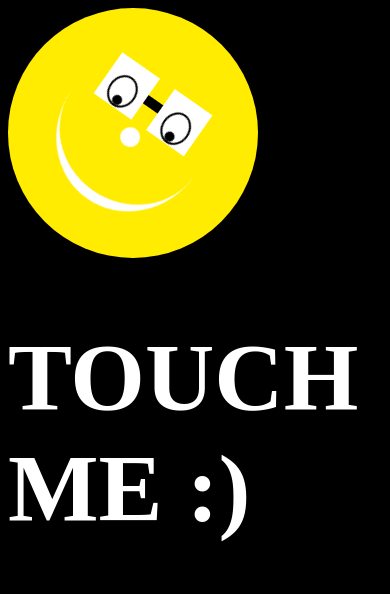
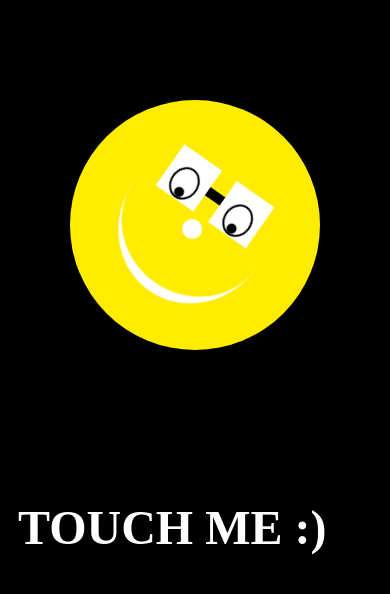
Before and after one commit to rajveermakkar/smilyFace, a plain HTML site: page index.html in a window 390 px wide. Drawn offline with Linux system fonts and the light colour scheme.

Commit message:
Mobile View Added

```diff
--- a/index.html
+++ b/index.html
@@ -2,6 +2,7 @@
 
 <head>
     <link rel="stylesheet" href="style.css">
+    <meta name="viewport" content="width=device-width, initial-scale=1.0">
 </head>
 
 <body>
--- a/style.css
+++ b/style.css
@@ -1,6 +1,7 @@
 body {
     background-color: black;
     color:white;
+    user-select: none;
   }
   #stop{
     display: inline;
@@ -123,3 +124,29 @@ body {
       transform: rotate(-45deg);
     }
   }
+@media only screen and (max-width:620px){
+  #box {
+    border-radius: 50%;
+    height: 250px;
+    width: 250px;
+    animation-name: colorchange;
+    animation-duration: 15s;
+    animation-iteration-count: infinite;
+    display: flex;
+    justify-content: center;
+    align-items: center;
+    margin:auto auto;
+    margin-top:100px;
+  }
+  #stop{
+    display: inline;
+    font-family: helvetica;
+    font-size: 2em;
+    display:none;
+    margin:150px 10px 0px 10px;
+  }
+  #touch{
+    margin: 150px 10px 0px 10px ;
+    font-size:3em;
+
+}
```
